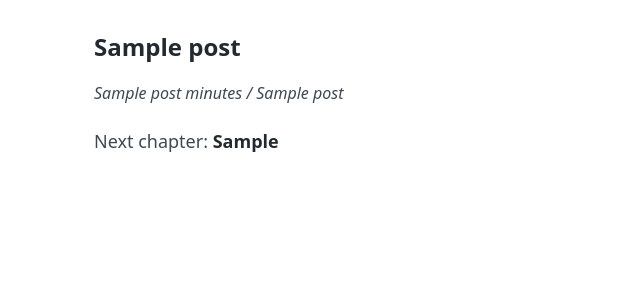
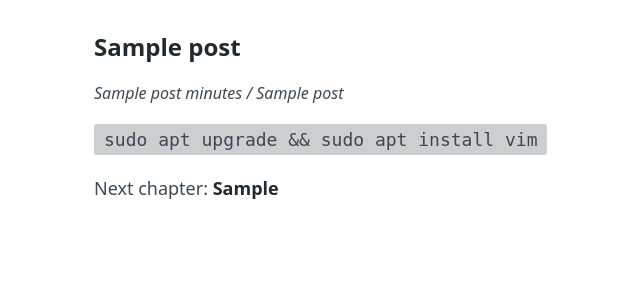
Before and after one commit to pablocorbalann/vimmasterguide, a Flask app: template templates/chapters/2.html in a window 1280 px wide. Shown: the part 101-401 px from the top of the page, without its empty margins (26-666 px from the left). Run offline with Flask 2, Linux system fonts and the light colour scheme; the template is opened without the code that fills it: most values are stand-ins (such as "Sample title", 1, 10 or a date in 2020).

Commit message:
feat: <code> element designed in CSS

```diff
--- a/static/css/style.css
+++ b/static/css/style.css
@@ -71,6 +71,13 @@ pre {
   overflow-x: auto;
 }
 
+code {
+  background-color: #cccecf;
+  padding: 5px 10px 5px 10px;
+  margin: 10px 0px 10px 0px;
+  border-radius: 3px;
+  border-radius: 3px;
+}
 .container {
   max-width: 1040px;
   margin: 0 auto;
--- a/templates/chapters/2.html
+++ b/templates/chapters/2.html
@@ -1,3 +1,5 @@
 {% extends "post.html" %}
 
-{% block post %}{% endblock post %}
+{% block post %}
+<code>sudo apt upgrade && sudo apt install vim</code>
+{% endblock post %}
```
